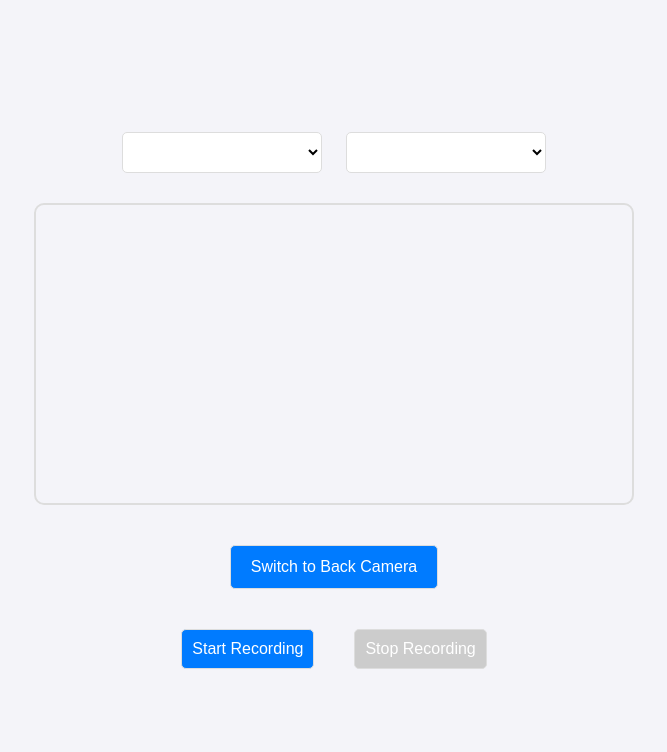
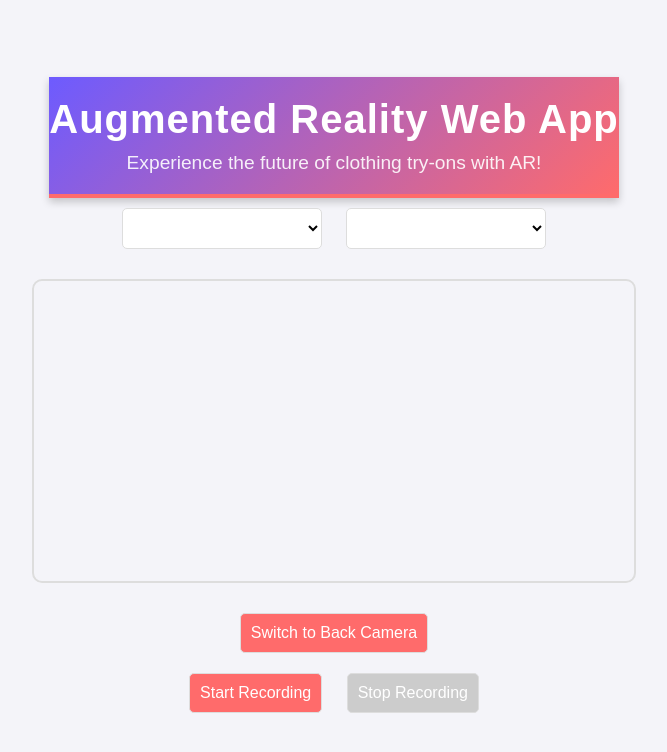
Before and after one commit to s322596/arweb, a website built with Vite: page index.html in a window 1280 px wide. Shown: the whole page, without its empty margins (306-973 px from the left). Built offline with nearby package versions, Linux system fonts and the light colour scheme; no server answers; what @snap/camera-kit would draw is missing.

Commit message:
header css

```diff
--- /dev/null
+++ b/headerstyle.css
@@ -0,0 +1,41 @@
+/* headerstyle.css */
+body {
+    margin: 0;
+    font-family: 'Arial', sans-serif; /* Use a clean sans-serif font */
+}
+
+header {
+    background: linear-gradient(135deg, #6D5BFF, #FF6B6B); /* Cool gradient background */
+    color: white; /* White text color */
+    padding: 20px 0; /* Vertical padding for header */
+    text-align: center; /* Center-align the text */
+    border-bottom: 4px solid #FF6B6B; /* Accent border */
+    box-shadow: 0 4px 8px rgba(0, 0, 0, 0.2); /* Subtle shadow */
+}
+
+header h1 {
+    font-size: 2.5em; /* Larger font size for the main title */
+    margin: 0; /* Remove default margin */
+    letter-spacing: 1px; /* Add spacing between letters */
+}
+
+header p {
+    font-size: 1.2em; /* Slightly larger font size for the description */
+    margin: 10px 0 0; /* Add margin to the top, no margin on the bottom */
+    opacity: 0.9; /* Slight transparency for a modern feel */
+}
+
+button {
+    background-color: #FF6B6B; /* Button background color */
+    color: white; /* Button text color */
+    border: none; /* Remove default border */
+    border-radius: 25px; /* Rounded corners */
+    padding: 10px 20px; /* Padding inside the button */
+    cursor: pointer; /* Pointer cursor on hover */
+    font-size: 1em; /* Font size */
+    transition: background-color 0.3s ease; /* Smooth background transition */
+}
+
+button:hover {
+    background-color: #6D5BFF; /* Change background on hover */
+}
--- a/index.html
+++ b/index.html
@@ -3,10 +3,16 @@
   <head>
     <meta charset="UTF-8" />
     <meta name="viewport" content="width=device-width, initial-scale=1.0" />
-    <title>My Camera Kit Web App</title>
+    <title>AR Web App</title>
     <link rel="stylesheet" href="/styles.css" />
+    <link rel="stylesheet" href="/headerstyle.css" />
   </head>
   <body>
+    <header>
+      <h1>Augmented Reality Web App</h1>
+      <p>Experience the future of clothing try-ons with AR!</p>
+    </header>
+
     <div>
       <select id="cameras"></select>
       <select id="lenses"></select>
--- a/styles.css
+++ b/styles.css
@@ -1,9 +1,3 @@
-* {
-  margin: 0;
-  padding: 0;
-  box-sizing: border-box;
-}
-
 body {
   font-family: 'Arial', sans-serif;
   background-color: #f4f4f9;
@@ -14,13 +8,6 @@ body {
   justify-content: center;
   min-height: 100vh;
   margin: 0;
-}
-
-h1 {
-  color: #333;
-  text-align: center;
-  margin-bottom: 20px;
-  font-size: 2rem;
 }
 
 select, button {
@@ -37,17 +24,6 @@ select {
   background-color: #fff;
 }
 
-select:focus, button:hover {
-  border-color: #007bff;
-  box-shadow: 0 0 5px rgba(0, 123, 255, 0.5);
-}
-
-button {
-  background-color: #007bff;
-  color: white;
-  cursor: pointer;
-}
-
 button:disabled {
   background-color: #ccc;
   cursor: not-allowed;
@@ -57,11 +33,6 @@ button:hover:not(:disabled) {
   background-color: #0056b3;
 }
 
-#flip {
-  margin-top: 20px;
-  padding: 12px 20px;
-}
-
 canvas {
   margin: 20px 0;
   width: 100%;
@@ -69,13 +40,6 @@ canvas {
   height: auto;
   border: 2px solid #ddd;
   border-radius: 10px;
-}
-
-section {
-  margin-top: 20px;
-  display: flex;
-  justify-content: center;
-  gap: 20px;
 }
 
 #video-container {
@@ -93,17 +57,6 @@ section {
   border: 2px solid #ddd;
 }
 
-#download {
-  margin-top: 10px;
-  padding: 10px 20px;
-  background-color: #28a745;
-  color: white;
-}
-
-#download:hover {
-  background-color: #218838;
-}
-
 @media (max-width: 768px) {
   select, button {
     width: 90%;
```
